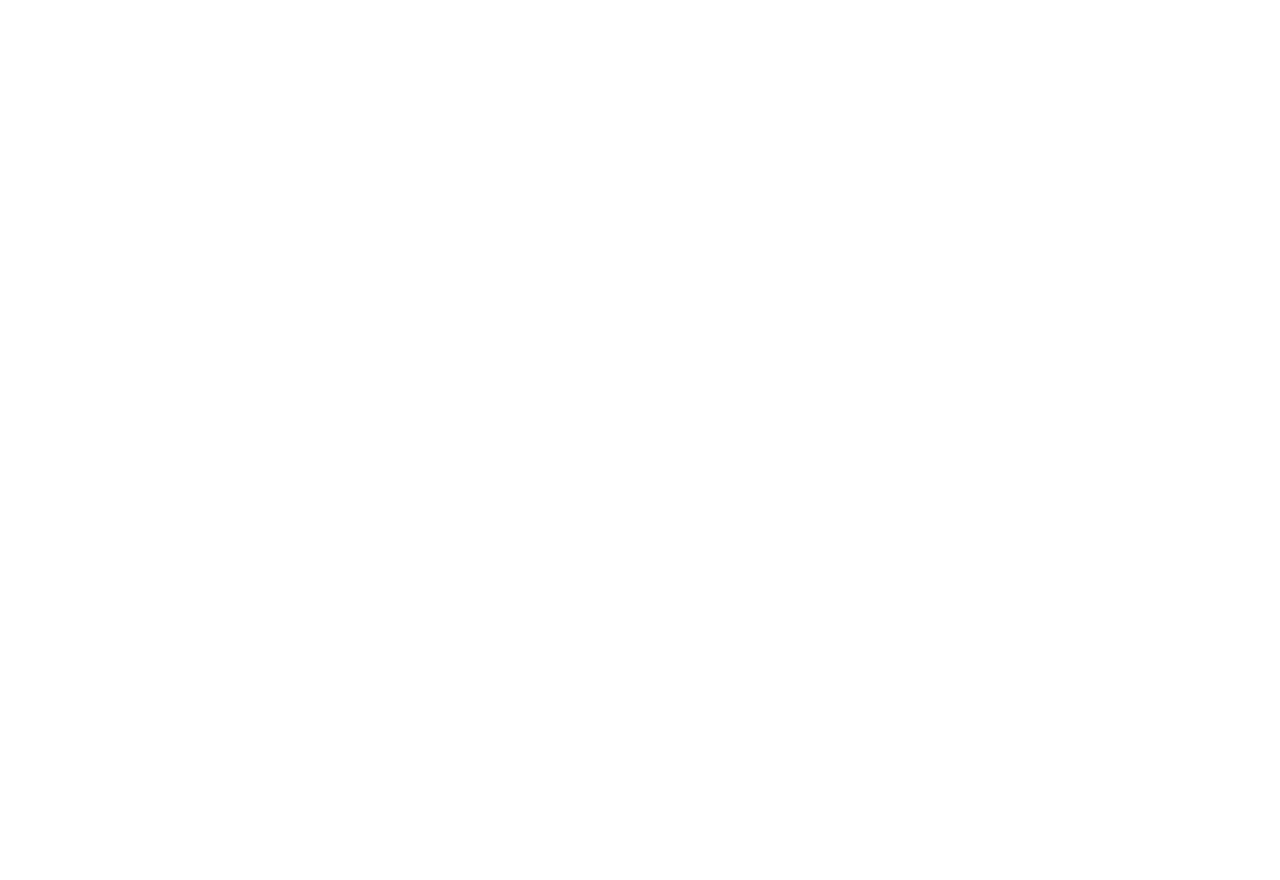
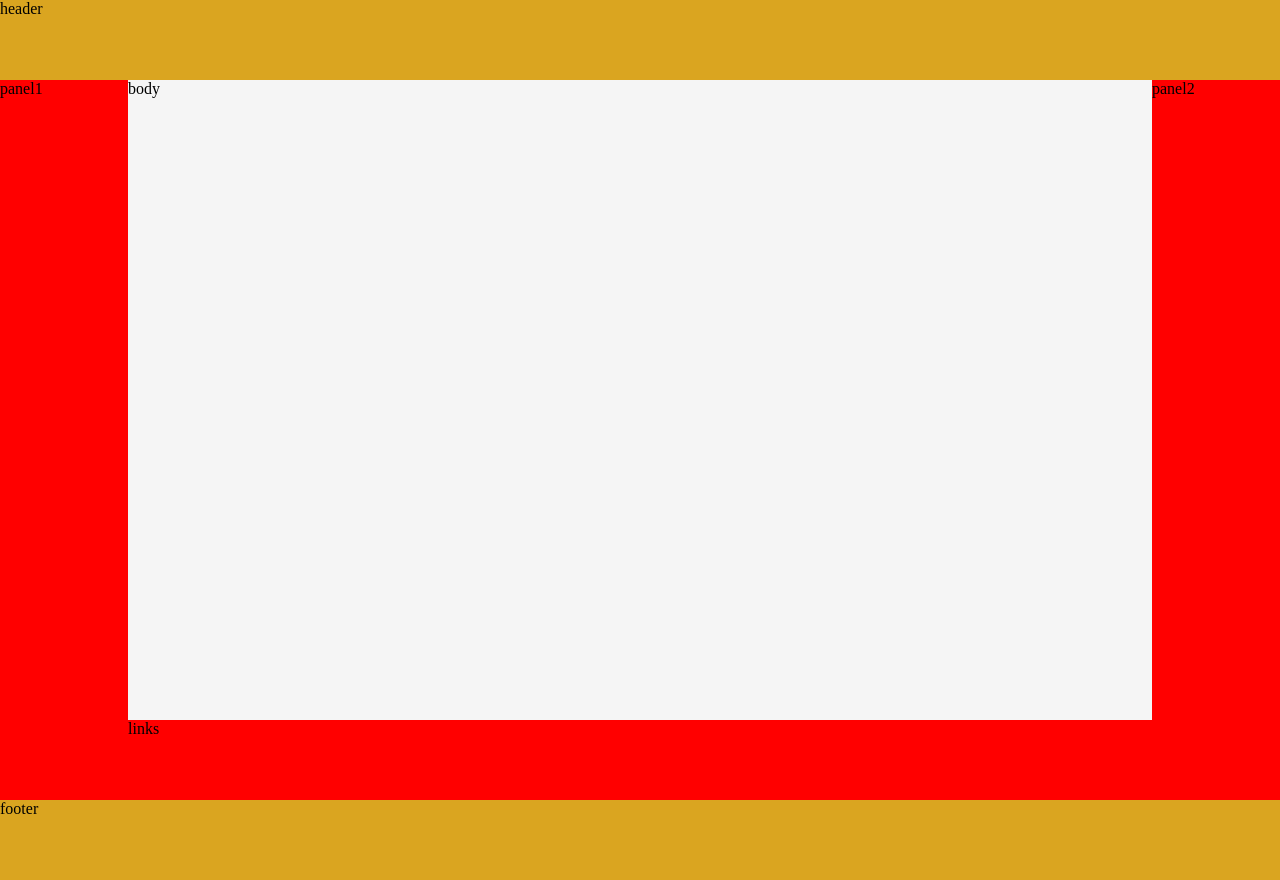
Before and after one commit to raedwald/les-paul-guitar, a plain HTML site: page index.html in a window 1280 px wide. Before the commit the page ends 800 px from the top, so only its background shows below. Drawn offline with Linux system fonts and the light colour scheme.

Commit message:
first commit

```diff
--- a/index.html
+++ b/index.html
@@ -6,10 +6,18 @@
   <meta http-equiv="X-UA-Compatible" content="IE=edge">
   <meta name="viewport" content="width=device-width, initial-scale=1.0">
   <title>Document</title>
+  <link rel="stylesheet" href="style.css">
 </head>
 
 <body>
-
+  <div id="" container"="">
+    <div id="header">header</div>
+    <div id="panel1">panel1</div>
+    <div id="panel2">panel2</div>
+    <div id="body">body</div>
+    <div id="links">links</div>
+    <div id="footer">footer</div>
+  </div>
 </body>
 
 </html>
--- /dev/null
+++ b/style.css
@@ -0,0 +1,49 @@
+body {
+  margin: 0;
+}
+
+#container {
+  background-color: lightcoral;
+  height: 100vh;
+  width: 100vw;
+  margin: 0;
+  padding: 0;
+}
+
+#header {
+  background-color: goldenrod;
+  height: 10vh
+}
+
+#panel1 {
+  background-color: red;
+  float: left;
+  width: 10vw;
+  height: 90vh;
+}
+
+#panel2 {
+  background-color: red;
+  float: right;
+  width: 10vw;
+  height: 90vh
+}
+
+#body {
+  background-color: whitesmoke;
+  height: 80vh;
+  width: 80vw;
+  margin-left: 10vw
+}
+
+#links {
+  background-color: red;
+  height: 10vh;
+  width: 80vw;
+  margin-left: 10vw;
+}
+
+#footer {
+  height: 10vh;
+  background-color: goldenrod;
+}
```
